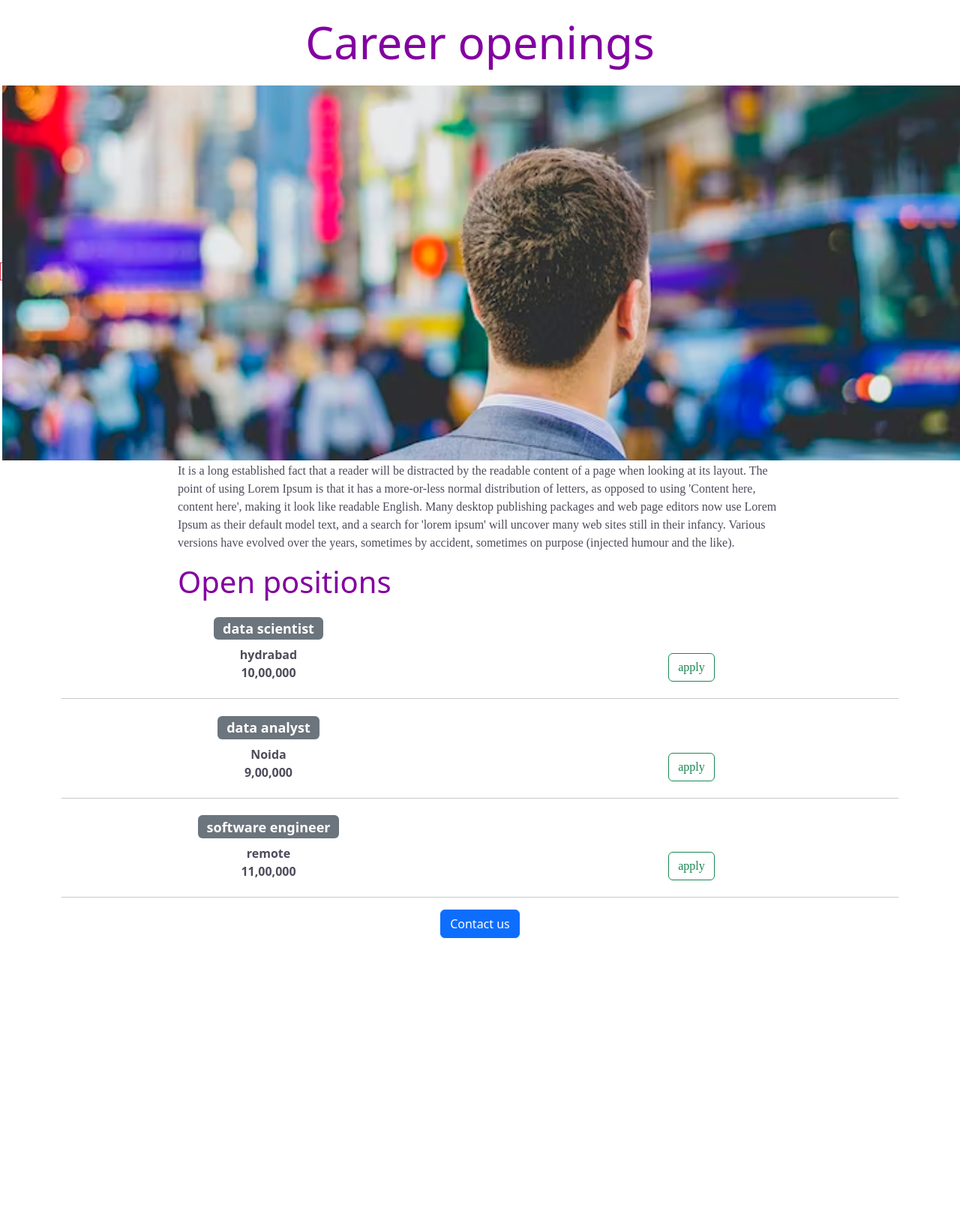
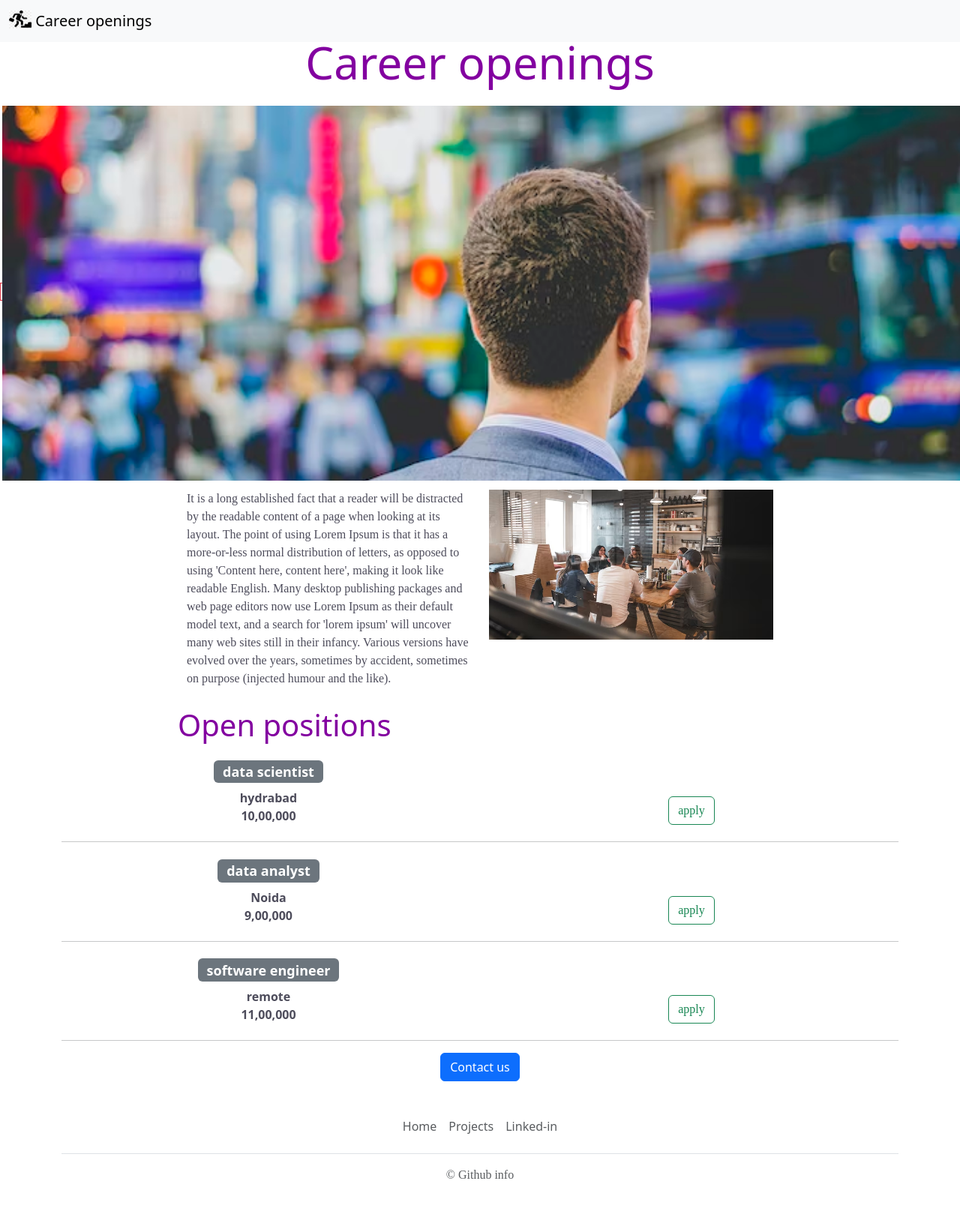
Before and after one commit to Shivachauhan17/data-driven-job-portal, a Flask app: page / in a window 1280 px wide. Shown: the whole page at 75% size. Before the commit the page ends 1251 px from the top, so only its background shows below. Run offline with Flask 2, Linux system fonts and the light colour scheme.

Commit message:
added header and footer

```diff
--- a/app.py
+++ b/app.py
@@ -32,4 +32,4 @@ def hello():
 def list_jobs():
     return jsonify(Jobs)
 if __name__== "__main__":
-    app.run(debug = True,port=8000,use_reloader=False)
+    app.run(debug = True,port=8800,use_reloader=False)
--- /dev/null
+++ b/templates/footer.html
@@ -0,0 +1,10 @@
+<div class="container">
+    <footer class="py-3 my-4">
+      <ul class="nav justify-content-center border-bottom pb-3 mb-3">
+        <li class="nav-item"><a href="https://github.com/Shivachauhan17" class="nav-link px-2 text-body-secondary">Home</a></li>
+        <li class="nav-item"><a href="https://github.com/Shivachauhan17?tab=repositories" class="nav-link px-2 text-body-secondary">Projects</a></li>
+        <li class="nav-item"><a href="https://www.linkedin.com/in/shiva-chauhan-051275240/" class="nav-link px-2 text-body-secondary">Linked-in</a></li>
+      </ul>
+      <p class="text-center text-body-secondary">&copy; Github info</p>
+    </footer>
+  </div>
--- a/templates/index.html
+++ b/templates/index.html
@@ -13,7 +13,7 @@
             text-align: center;
             font-size: 60px;
             font-weight: normal;
-            margin: 20px 0 20px 0;
+            margin: 47px 0 20px 0;
 
             color: rgb(131, 0, 160);
             font-family: system-ui, -apple-system, BlinkMacSystemFont, 'Segoe UI', Roboto, Oxygen, Ubuntu, Cantarell, 'Open Sans', 'Helvetica Neue', sans-serif;
@@ -43,12 +43,14 @@
     </style>
 </head>
 <body>
+    {%include 'nav.html'%}
     <h1>Career openings</h1>
 <span class="border border-danger" ><img style="border:2px rgb(103, 65, 164); margin: 2px;" class="img-fluid" id= "banner" src="http://127.0.0.1:8000/static/banner.avif" alt="let's grow together" height="300" ></span>
 <div id="container" class="container">
-
-<p class="content" >It is a long established fact that a reader will be distracted by the readable content of a page when looking at its layout. The point of using Lorem Ipsum is that it has a more-or-less normal distribution of letters, as opposed to using 'Content here, content here', making it look like readable English. Many desktop publishing packages and web page editors now use Lorem Ipsum as their default model text, and a search for 'lorem ipsum' will uncover many web sites still in their infancy. Various versions have evolved over the years, sometimes by accident, sometimes on purpose (injected humour and the like).</p>
-
+<div class="row" style="margin: 10px 0 10px 0;">
+<p class="col-6" class="content" >It is a long established fact that a reader will be distracted by the readable content of a page when looking at its layout. The point of using Lorem Ipsum is that it has a more-or-less normal distribution of letters, as opposed to using 'Content here, content here', making it look like readable English. Many desktop publishing packages and web page editors now use Lorem Ipsum as their default model text, and a search for 'lorem ipsum' will uncover many web sites still in their infancy. Various versions have evolved over the years, sometimes by accident, sometimes on purpose (injected humour and the like).</p>
+<img style="height: 200px;" class="col-6" src="http://127.0.0.1:8000/static/sideimage.avif">
+</div>
 <h2 class="text-start">Open positions</h2>
 </div>
 
@@ -65,7 +67,7 @@
 
         </div>
 
-         <div class="col align-self-end" style="padding: 6px;font-family: 'Times New Roman', Times, serif;"><button  type="button" class="btn btn-outline-success">apply</button></div>
+         <div class="col align-self-end" style="padding: 6px;font-family: 'Times New Roman', Times, serif;"><a href="mailto:shivanbd2019@gmail.com?subject=Application%20for%20{{job['title']}}&body=Linked-in%20%3A%20%3Cprofile%20link%3E%0D%0Agithub%20%3A%20%3Cprofile%20link%3E"  type="button" class="btn btn-outline-success">apply</a></div>
     </div>
     </div>
     <hr>
@@ -79,5 +81,6 @@
 <button class="btn btn-primary">Contact us</button>
 </div>
 
+{%include 'footer.html'%}
 </body>
 </html>
--- /dev/null
+++ b/templates/nav.html
@@ -0,0 +1,8 @@
+<nav class="navbar bg-body-tertiary fixed-top">
+    <div class="container-fluid">
+      <a class="navbar-brand" href="#">
+        <img src="http://127.0.0.1:8000/static/icon.jpeg" alt="Logo" width="30" height="24" class="d-inline-block align-text-top">
+        Career openings
+      </a>
+    </div>
+  </nav>
```
Also changed, not shown: static/icon.jpeg (added), static/sideimage.avif (added).
